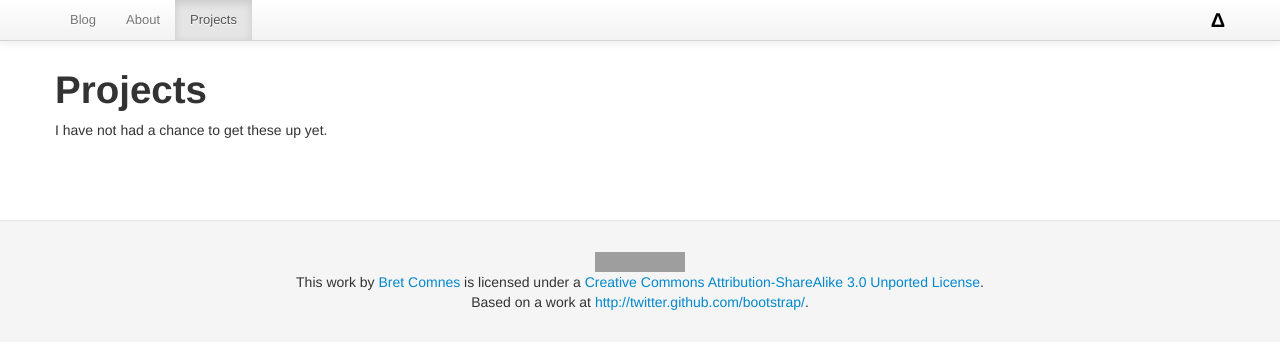
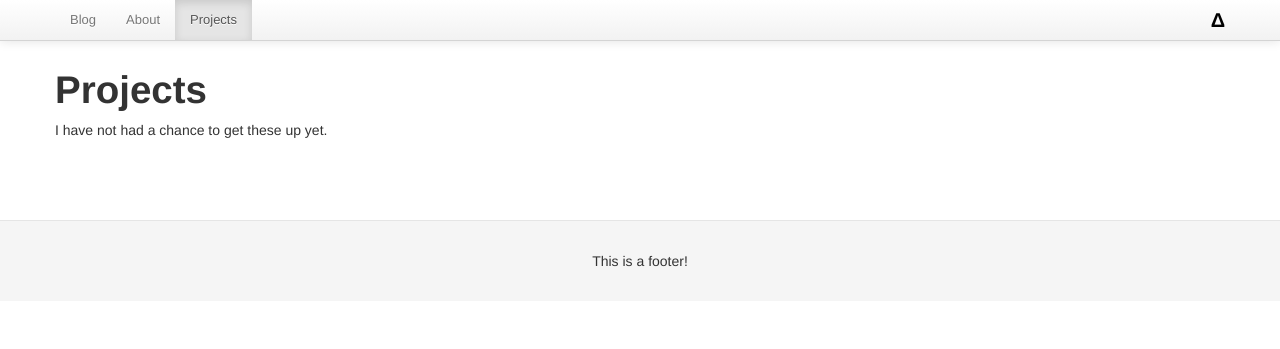
Before and after one commit to bcomnes/old-bret.io, a Jekyll site: the page built from projects.md, in a window 1280 px wide. Shown: the top 349 px of the page. Built offline with Jekyll 4.4.1, drawn with Linux system fonts in a browser that asks for light colours; Markdown is read by kramdown in place of the engine named in the settings; grey boxes are pictures that could not be loaded.

Commit message:
testing something out
Signed-off-by: Bret Comnes <bcomnes@gmail.com>

```diff
--- a/_includes/footer.html
+++ b/_includes/footer.html
@@ -1,9 +1,7 @@
 <!-- Footer
 ================================================== -->
 <footer class="footer">
-  <div class="container">
-<a rel="license" href="http://creativecommons.org/licenses/by-sa/3.0/deed.en_US"><img alt="Creative Commons License" style="border-width:0" src="http://i.creativecommons.org/l/by-sa/3.0/80x15.png" /></a><br />This work by <a xmlns:cc="http://creativecommons.org/ns#" href="https://www.bre.tc" property="cc:attributionName" rel="cc:attributionURL">Bret Comnes</a> is licensed under a <a rel="license" href="http://creativecommons.org/licenses/by-sa/3.0/deed.en_US">Creative Commons Attribution-ShareAlike 3.0 Unported License</a>.<br />Based on a work at <a xmlns:dct="http://purl.org/dc/terms/" href="http://twitter.github.com/bootstrap/" rel="dct:source">http://twitter.github.com/bootstrap/</a>.
-  </div>
+ This is a footer!
 </footer>
 
 {% include js.html %}
```
